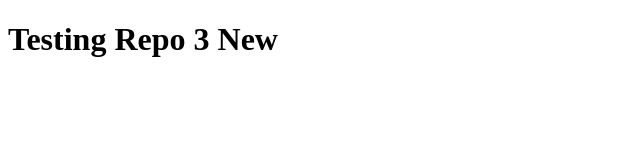
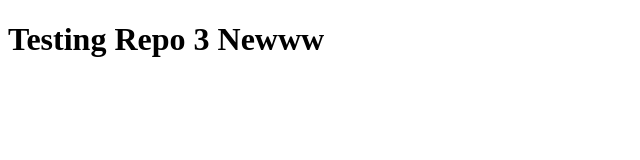
Before and after one commit to Rohit-Singh-Repos/Testing-Azure-Project-3, a plain HTML site: page index.html in a window 1280 px wide. Shown: the full height of the page, 0-640 px from the left. Drawn offline with Linux system fonts and the light colour scheme.

```diff
--- a/index.html
+++ b/index.html
@@ -6,6 +6,6 @@
     <title>Document</title>
 </head>
 <body>
-    <h1>Testing Repo 3 New</h1>
+    <h1>Testing Repo 3 Newww</h1>
 </body>
 </html>
```
